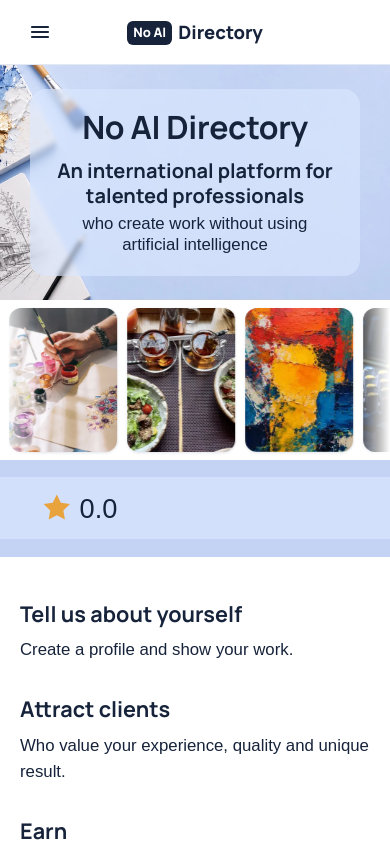
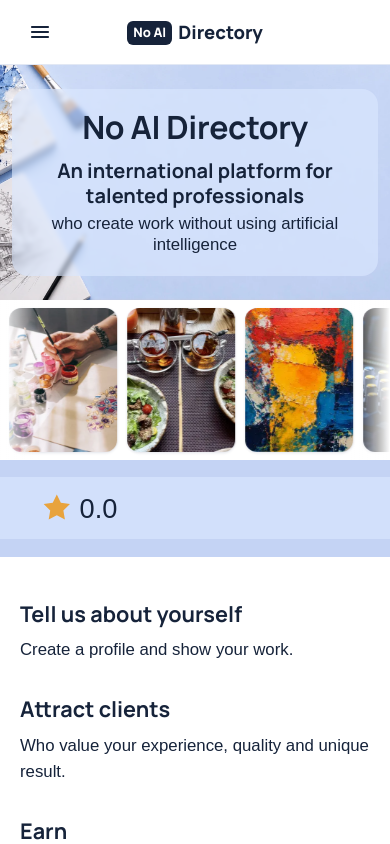
Before and after one commit to dm100usa-oss/no-ai-marketplace, a Next.js app: page /en in a window 390 px wide. Shown: the top 844 px of the page. Built offline with nearby package versions, Linux system fonts and the light colour scheme; a web font is replaced by a local one.

Commit message:
Add files via upload

```diff
--- a/src/app/[lang]/page.tsx
+++ b/src/app/[lang]/page.tsx
@@ -122,9 +122,9 @@ export default async function HomePage({
           className="absolute inset-0 h-full w-full object-cover"
           style={{ objectPosition: "18% center" }}
         />
-        <div className="relative flex w-full items-center justify-center px-4">
+        <div className="relative flex w-full items-center justify-center px-2 sm:px-4">
           <div
-            className="mx-auto w-[92%] max-w-2xl rounded-2xl px-6 py-5 text-center sm:w-[80%] sm:px-10 sm:py-8"
+            className="mx-auto w-[98%] max-w-2xl rounded-2xl px-4 py-5 text-center sm:w-[80%] sm:px-10 sm:py-8"
             style={{ background: "rgba(219,233,255,0.61)", backdropFilter: "blur(2px)" }}
           >
             <h1 className="text-balance text-[0.95rem] sm:text-[1.35rem] md:text-[1.7rem]" style={{ marginTop: "0" }}>{dict.site.name}</h1>
```
